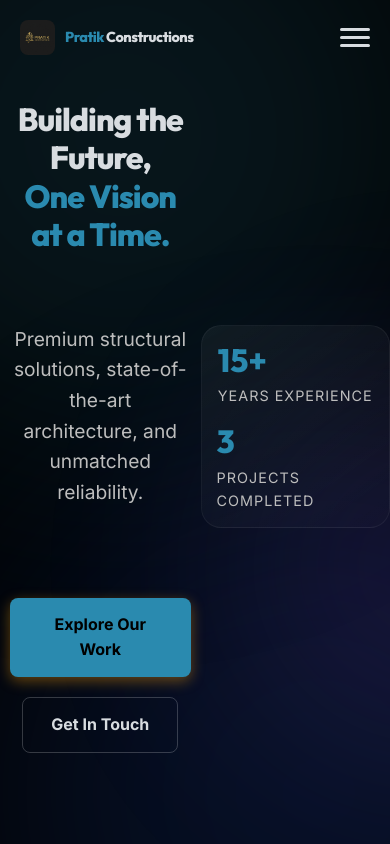
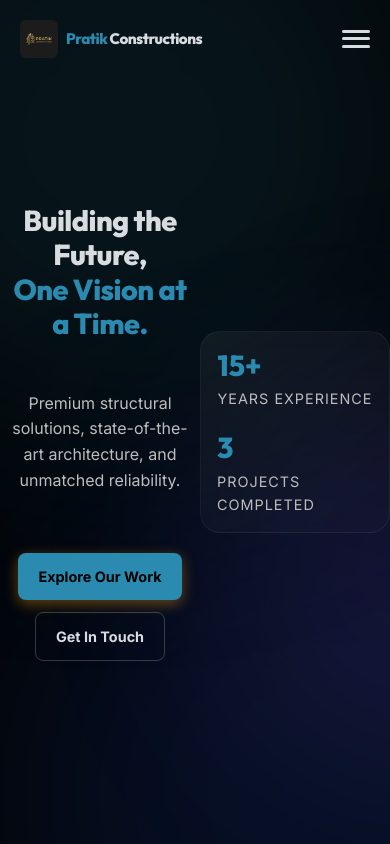
Before and after one commit to Adarsh-soni1/Pratik-Constructions, a website: page index.html in a window 390 px wide. Shown: the top 844 px of the page. Drawn offline with Linux system fonts and the light colour scheme; no server answers.

Commit message:
Auto-Deployment: Thu Apr 16 20:21:01 EDT 2026

```diff
--- a/index.html
+++ b/index.html
@@ -30,9 +30,9 @@
     <!-- Navigation -->
     <header id="main-header">
         <nav class="navbar" aria-label="Main Navigation">
-            <div class="logo" style="display: flex; align-items: center; gap: 15px;">
-                <img src="logo.png" alt="Pratik Constructions Logo" style="height: 80px; border-radius: 8px;">
-                <span style="font-size: 1.5rem;"><span class="logo-accent">Pratik</span> Constructions</span>
+            <div class="logo">
+                <img class="logo-img" src="logo.png" alt="Pratik Constructions Logo">
+                <span class="logo-text"><span class="logo-accent">Pratik</span> Constructions</span>
             </div>
             <ul class="nav-links" id="nav-links">
                 <li><a href="#home">Home</a></li>
@@ -142,9 +142,9 @@
     <!-- Footer -->
     <footer>
         <div class="container footer-content">
-            <div class="footer-logo" style="display: flex; align-items: center; gap: 15px; margin-bottom: 20px;">
-                <img src="logo.png" alt="Pratik Constructions Logo" style="height: 90px; border-radius: 8px;">
-                <span style="font-size: 1.8rem;"><span class="logo-accent">Pratik</span> Constructions</span>
+            <div class="footer-logo">
+                <img class="logo-img" src="logo.png" alt="Pratik Constructions Logo">
+                <span class="logo-text"><span class="logo-accent">Pratik</span> Constructions</span>
             </div>
             <p>&copy; 2024 Pratik Constructions. All rights reserved.</p>
             <div class="footer-links">
--- a/style.css
+++ b/style.css
@@ -215,11 +215,31 @@ header.scrolled {
     align-items: center;
 }
 
-.logo {
+.logo,
+.footer-logo {
+    display: flex;
+    align-items: center;
+    gap: 12px;
     font-family: var(--font-heading);
-    font-size: 1.5rem;
     font-weight: 800;
     letter-spacing: -0.5px;
+    flex-shrink: 0;
+}
+
+.footer-logo {
+    margin-bottom: 16px;
+}
+
+.logo-img {
+    height: 60px;
+    width: auto;
+    border-radius: 6px;
+    flex-shrink: 0;
+}
+
+.logo-text {
+    font-size: 1.3rem;
+    white-space: nowrap;
 }
 
 .logo-accent {
@@ -252,6 +272,7 @@ header.scrolled {
     display: flex;
     align-items: center;
     padding-top: 100px;
+    width: 100%;
 }
 
 .hero>.container {
@@ -259,6 +280,11 @@ header.scrolled {
     grid-template-columns: 1fr 1fr;
     gap: 50px;
     align-items: center;
+    width: 100%;
+}
+
+.hero-content {
+    width: 100%;
 }
 
 .hero-title {
@@ -531,20 +557,24 @@ footer {
     opacity: 1;
 }
 
-/* Mobile Menu Toggle Button */
+/* ============================================
+   MOBILE MENU BUTTON
+   ============================================ */
 .mobile-menu-btn {
     display: none;
     flex-direction: column;
     justify-content: space-around;
-    width: 30px;
-    height: 25px;
+    width: 28px;
+    height: 22px;
     background: transparent;
     border: none;
     cursor: pointer;
-    z-index: 1000;
+    z-index: 200;
+    flex-shrink: 0;
 }
 
 .mobile-menu-btn span {
+    display: block;
     width: 100%;
     height: 3px;
     background: var(--text-color);
@@ -552,17 +582,22 @@ footer {
     transition: all 0.3s linear;
 }
 
+/* ============================================
+   TABLET (≤ 992px)
+   ============================================ */
 @media (max-width: 992px) {
-    .container { padding: 0 15px; }
+    .hero>.container {
+        grid-template-columns: 1fr;
+        gap: 30px;
+    }
 
-    .hero>.container,
     .contact-wrapper {
         grid-template-columns: 1fr;
     }
 
-    .hero-title { font-size: 3.5rem; }
+    .hero-title { font-size: 3rem; }
     .hero-content { text-align: center; }
-    .hero-subtitle { margin: 0 auto 40px; }
+    .hero-subtitle { margin: 0 auto 30px; max-width: 100%; }
     .hero-actions { justify-content: center; flex-wrap: wrap; }
     .hero-stats { justify-content: center; flex-wrap: wrap; }
 
@@ -570,61 +605,85 @@ footer {
 
     .nav-links {
         position: fixed;
+        top: 0;
         right: 0;
-        top: 0;
         height: 100vh;
-        width: 70%;
-        max-width: 320px;
-        transform: translateX(100%);
-        background: rgba(10, 10, 10, 0.98);
-        backdrop-filter: blur(15px);
+        width: min(70%, 300px);
+        background: rgba(8, 8, 8, 0.98);
+        backdrop-filter: blur(20px);
+        -webkit-backdrop-filter: blur(20px);
         flex-direction: column;
         justify-content: center;
         align-items: center;
-        transition: transform 0.4s cubic-bezier(0.4, 0, 0.2, 1);
-        z-index: 99;
-        border-left: 1px solid rgba(255, 255, 255, 0.1);
+        transform: translateX(100%);
+        transition: transform 0.35s cubic-bezier(0.4, 0, 0.2, 1);
+        z-index: 150;
+        border-left: 1px solid rgba(255,255,255,0.08);
         margin: 0;
+        list-style: none;
+        padding: 0;
     }
 
     .nav-links.active { transform: translateX(0); }
-    .nav-links li { margin: 20px 0; }
-    .nav-links a { font-size: 1.5rem; }
+    .nav-links li { margin: 18px 0; }
+    .nav-links a { font-size: 1.4rem; }
 
     .mobile-menu-btn.open span:nth-child(1) { transform: rotate(45deg) translate(5px, 6px); }
     .mobile-menu-btn.open span:nth-child(2) { opacity: 0; }
     .mobile-menu-btn.open span:nth-child(3) { transform: rotate(-45deg) translate(5px, -6px); }
 }
 
+/* ============================================
+   MOBILE (≤ 768px)
+   ============================================ */
 @media (max-width: 768px) {
-    .contact-wrapper { padding: 30px 15px; }
-    .section-header h2 { font-size: 2.2rem; }
+    .container { padding: 0 16px; }
 
-    .form-group input, .form-group textarea { padding: 12px; }
+    section { padding: 70px 0; }
 
-    .logo img, .footer-logo img { height: 40px !important; }
-    .logo span, .footer-logo span { font-size: 1.1rem !important; }
+    .hero-title { font-size: 2.2rem; }
 
-    .hero-title { font-size: 2.5rem; }
+    .logo-img { height: 48px; }
+    .logo-text { font-size: 1.1rem; }
 
-    .footer-content { flex-direction: column; text-align: center; gap: 20px; }
-    .footer-links { display: flex; flex-direction: column; gap: 15px; align-items: center; }
-    .footer-links a { margin: 0; }
+    .contact-wrapper { padding: 30px 20px; gap: 30px; }
+    .section-header h2 { font-size: 2rem; }
 
-    .hero>.container, .contact-wrapper {
-        padding-left: 10px;
-        padding-right: 10px;
-        width: 100%;
+    .footer-content {
+        flex-direction: column;
+        align-items: flex-start;
+        gap: 16px;
     }
+
+    .footer-links a { margin-left: 0; margin-right: 16px; }
 }
 
+/* ============================================
+   SMALL MOBILE (≤ 480px)
+   ============================================ */
 @media (max-width: 480px) {
-    .hero-title { font-size: 2rem; }
-    .logo img, .footer-logo img { height: 35px !important; }
-    .logo span, .footer-logo span { font-size: 0.9rem !important; white-space: normal; line-height: 1.1; }
-    .logo { gap: 10px !important; }
-    .hero-stats { gap: 15px; padding: 15px; }
-    .stat h3 { font-size: 2rem; }
-    .container { padding: 0 10px; }
-    .section-header h2 { font-size: 1.8rem; }
+    .container { padding: 0 12px; }
+
+    .hero { padding-top: 90px; }
+    .hero-title { font-size: 1.8rem; letter-spacing: -0.5px; }
+    .hero-subtitle { font-size: 1rem; }
+    .hero-actions { gap: 12px; }
+    .hero-actions .btn { padding: 12px 20px; font-size: 0.9rem; }
+
+    .logo-img { height: 38px; }
+    .logo-text { font-size: 0.95rem; }
+    .logo { gap: 8px; }
+
+    .stat h3 { font-size: 1.8rem; }
+    .hero-stats { padding: 16px; gap: 20px; }
+
+    .section-header h2 { font-size: 1.6rem; }
+    .section-header p { font-size: 0.9rem; }
+
+    .contact-wrapper { padding: 20px 14px; }
+    .info-value { font-size: 0.95rem; word-break: break-all; }
+
+    .footer-content { flex-direction: column; gap: 12px; align-items: flex-start; }
+    .footer-logo .logo-img { height: 36px; }
+    .footer-logo .logo-text { font-size: 0.9rem; }
 }
```
Also changed, not shown: admin.html (+3 -3 lines).
